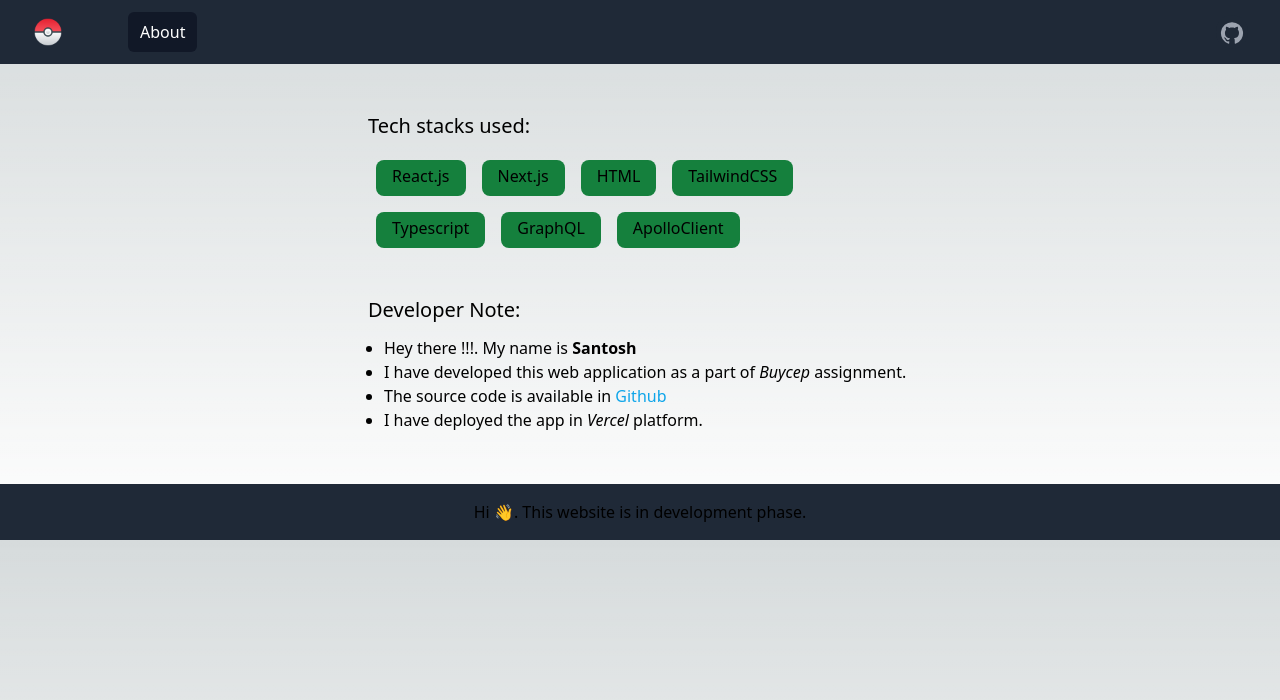
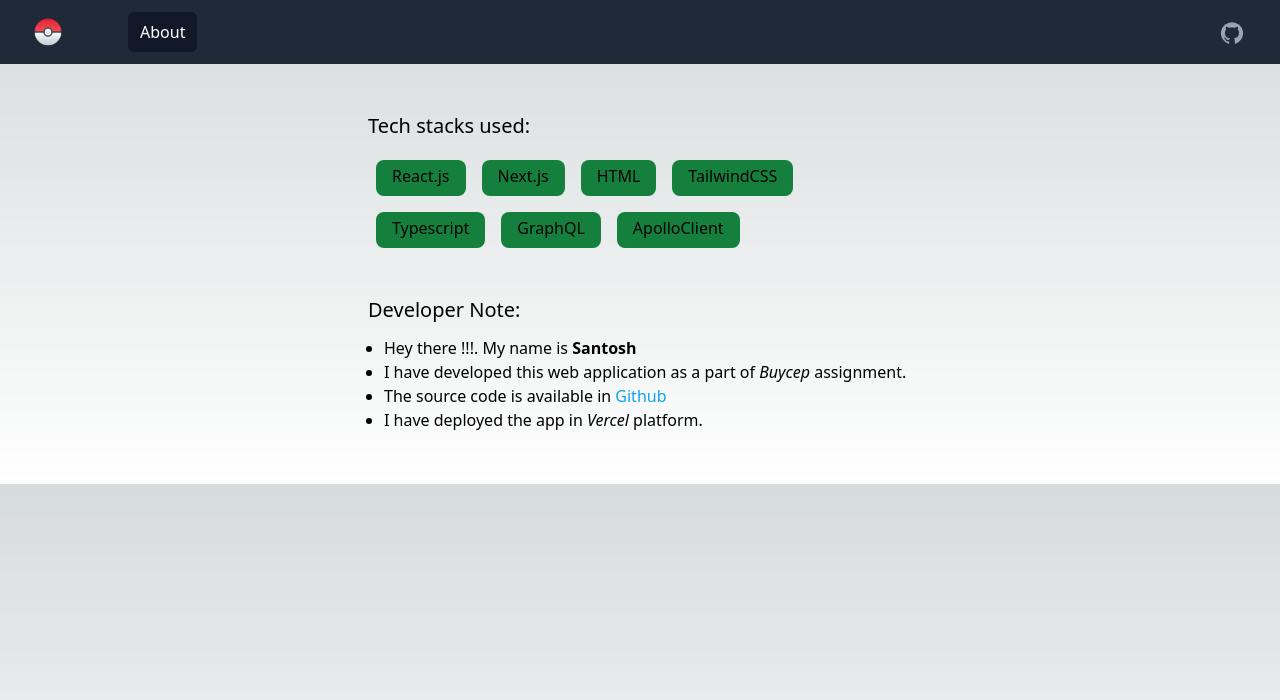
Before and after one commit to kgsantosh770/pokelog, a Next.js app: page /about in a window 1280 px wide. Shown: the top 700 px of the page. Built offline with nearby package versions, Linux system fonts and the light colour scheme; no server answers.

Commit message:
removed footer component

```diff
--- a/components/Footer.tsx
+++ /dev/null
@@ -1,13 +0,0 @@
-import React from 'react'
-
-const Footer = () => {
-    return (
-        <footer className='bg-gray-800'>
-            <p className='text-center py-4'>
-                Hi 👋. This website is in development phase.
-            </p>
-        </footer>
-    )
-}
-
-export default Footer
--- a/components/Layout.tsx
+++ b/components/Layout.tsx
@@ -1,6 +1,5 @@
 import React from 'react'
 import Navbar from './Navbar'
-import Footer from './Footer'
 
 interface ILayoutProps {
     children: React.ReactElement,
@@ -11,7 +10,6 @@ const Layout = ({ children }: ILayoutProps) => {
         <>
             <Navbar />
             {children}
-            <Footer />
         </>
     )
 }
```
